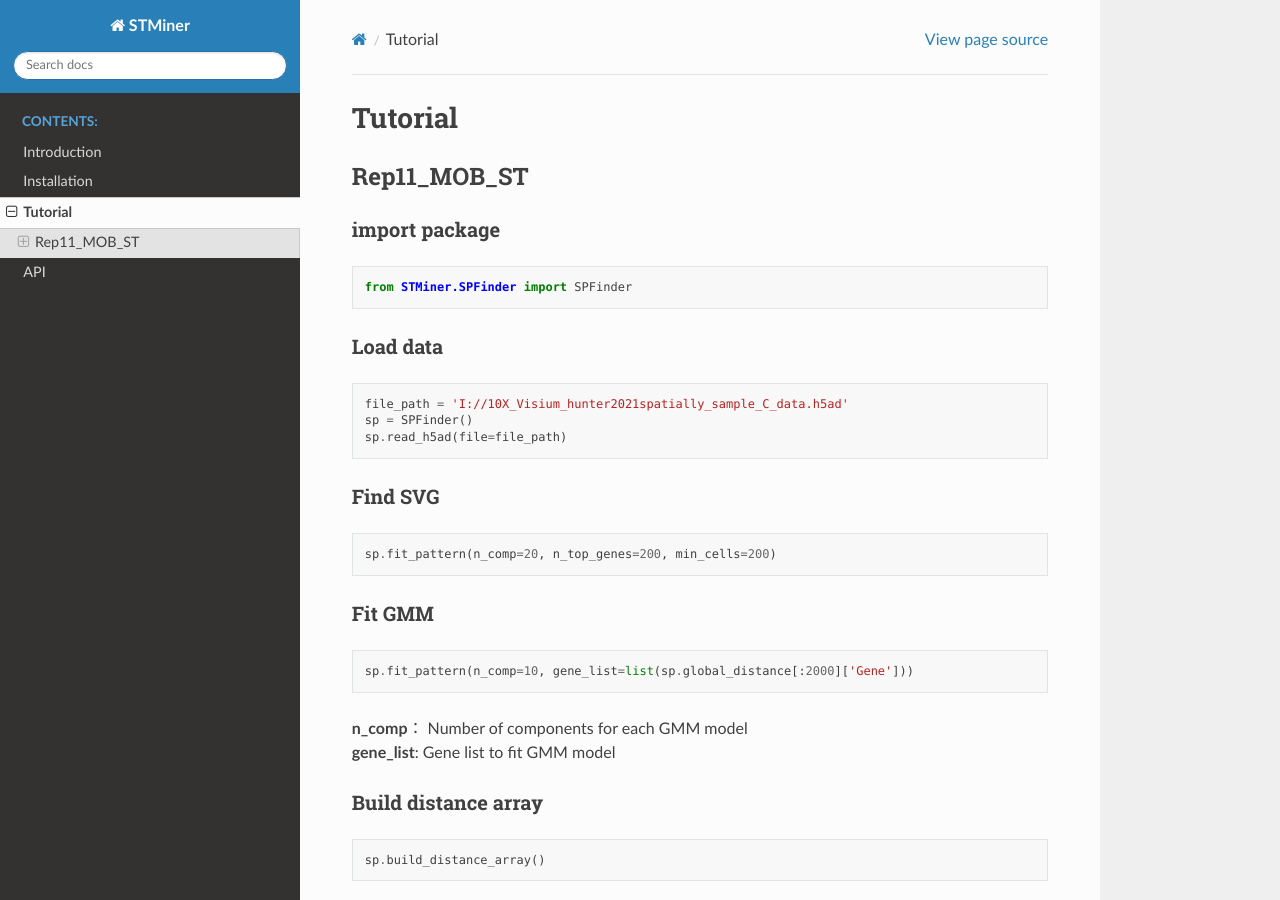
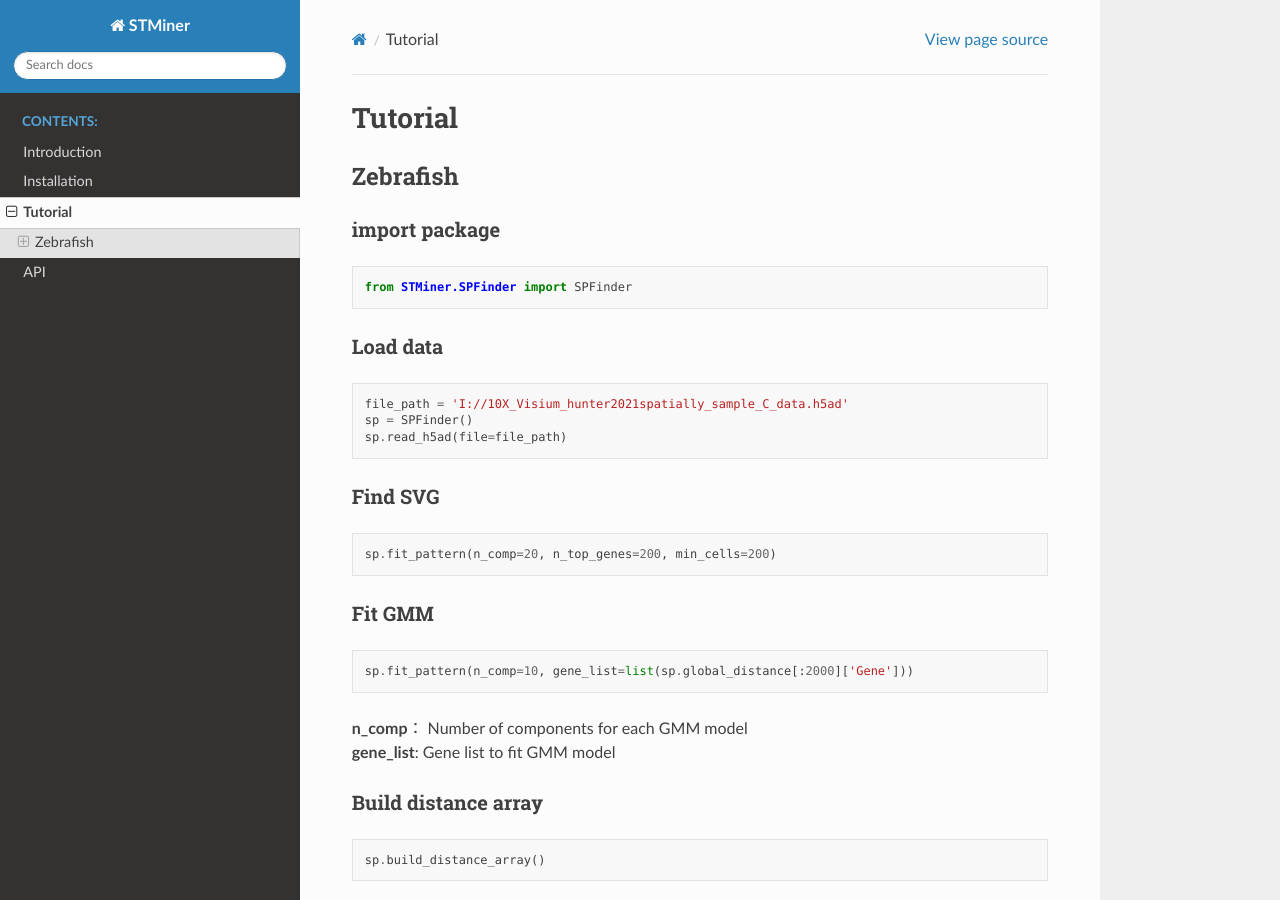
Before and after one commit to PSSUN/STMinerDoc, a Sphinx documentation site: the page built from source/Tutorial/Tutorial.md, in a window 1280 px wide and 900 px high. Built offline with Sphinx 7.4.7 and the Read the Docs theme 2.0.0, drawn with Linux system fonts in a browser that asks for light colours.

Commit message:
Update Tutorial.md

```diff
--- a/source/Tutorial/Tutorial.md
+++ b/source/Tutorial/Tutorial.md
@@ -1,6 +1,6 @@
 # Tutorial
 
-## Rep11_MOB_ST
+## Zebrafish
 
 ### import package
 
```
